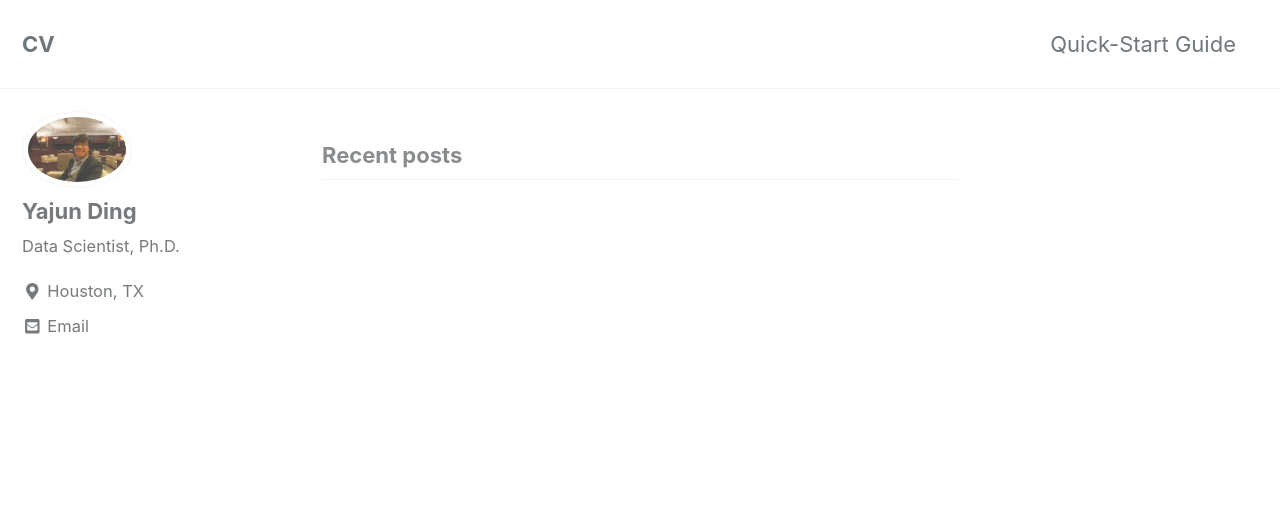
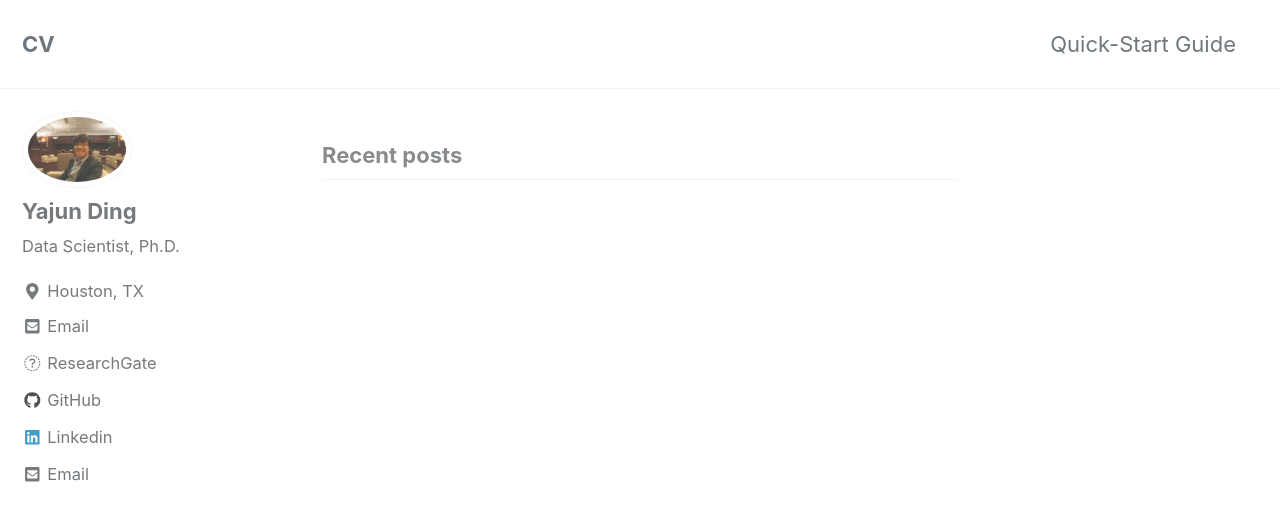
Before and after one commit to tatadyj/tatadyj.github.io, a Jekyll site: the page built from index.html, in a window 1280 px wide and 900 px high. Shown: the top 521 px of the window. Built offline with Jekyll 4.4.1, drawn with Linux system fonts in a browser that asks for light colours; cached includes are drawn as plain includes; nearby versions of some CDN libraries; the list of posts is cut into pages by our own code.

Commit message:
new github again

```diff
--- a/_config.yml
+++ b/_config.yml
@@ -114,22 +114,16 @@
   links:
     - label: "Email"
       icon: "fas fa-fw fa-envelope-square"
-      # url: mailto:your.name@email.com
-    - label: "Website"
-      icon: "fas fa-fw fa-link"
-      # url: "https://your-website.com"
-    - label: "Twitter"
-      icon: "fab fa-fw fa-twitter-square"
-      # url: "https://twitter.com/"
-    - label: "Facebook"
-      icon: "fab fa-fw fa-facebook-square"
-      # url: "https://facebook.com/"
+      url: "tatadingyajun@gmail.com"
+    - label: "ResearchGate"
+      icon: "fab fa-fw fa-research-gate"
+      url: "https://twitter.com/"
     - label: "GitHub"
       icon: "fab fa-fw fa-github"
-      # url: "https://github.com/"
-    - label: "Instagram"
-      icon: "fab fa-fw fa-instagram"
-      # url: "https://instagram.com/"
+      url: "https://github.com/tatadyj"
+    - label: "Linkedin"
+      icon: "fab fa-fw fa-linkedin"
+      url: "https://www.linkedin.com/in/yajun-d-b0647914"
 
 # Site Footer
 footer:
```
